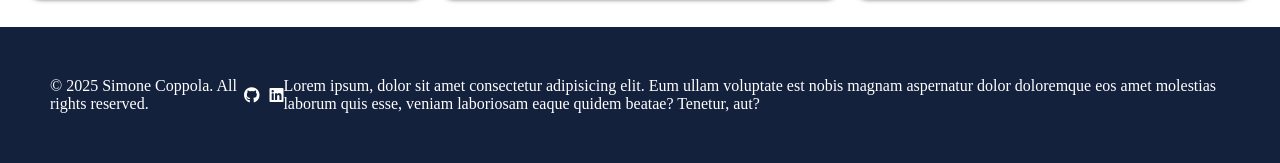
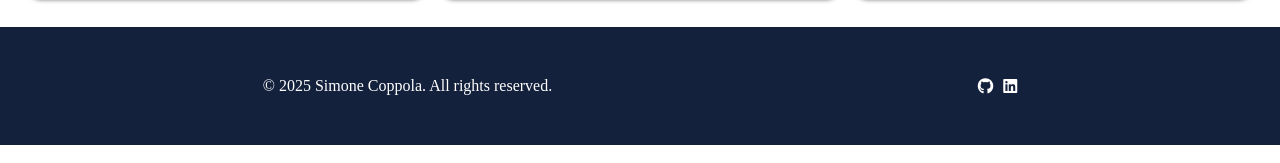
Before and after one commit to simone-coppola/my-first-project, a plain HTML site: page index.html in a window 1280 px wide. Shown: the part 1448-1611 px from the top of the page. Drawn offline with Linux system fonts and the light colour scheme.

Commit message:
modify last div on index.html

```diff
--- a/index.html
+++ b/index.html
@@ -64,12 +64,6 @@
                 <i class="fa-brands fa-github"></i>
                 <i class="fa-brands fa-linkedin"></i>
             </div>
-
-            <div>
-                <p>Lorem ipsum, dolor sit amet consectetur adipisicing elit. Eum ullam voluptate est nobis magnam
-                    aspernatur dolor doloremque eos amet molestias laborum quis esse, veniam laboriosam eaque quidem
-                    beatae? Tenetur, aut?</p>
-            </div>
 </body>
 
 </html>
```
